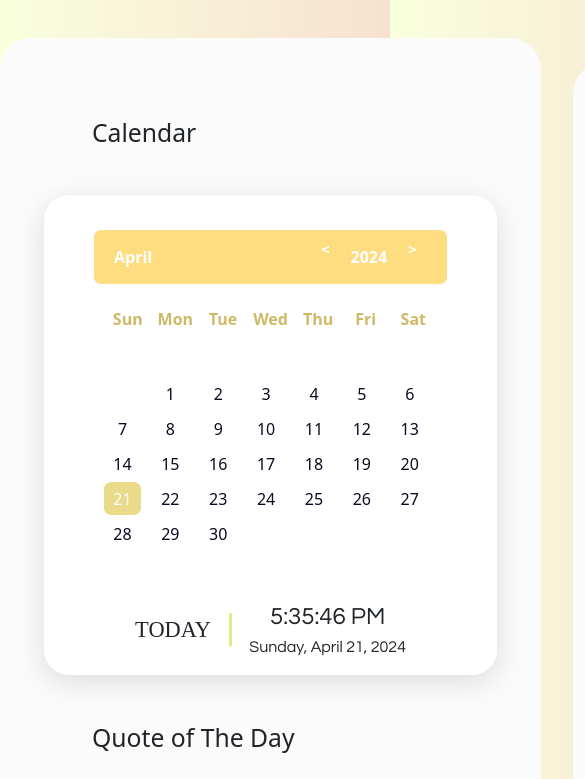
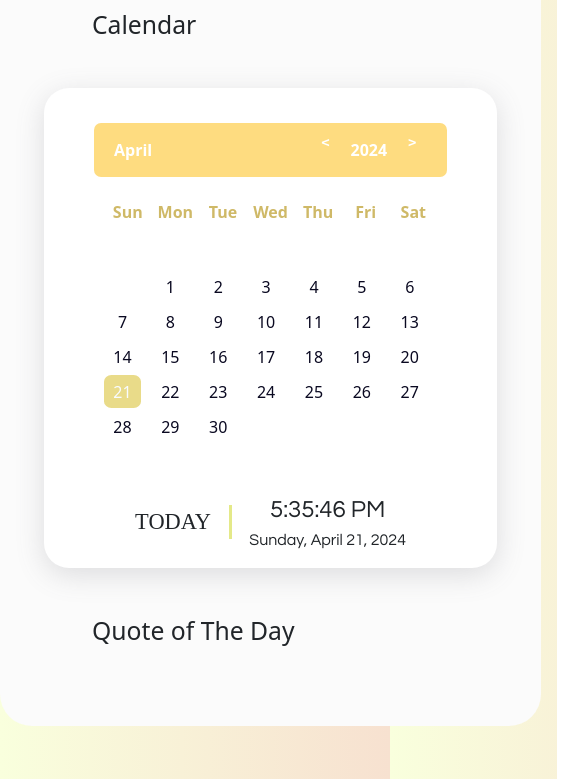
Before and after one commit to GTgyani206/OIBSIP, a plain HTML site: page index.html in a window 390 px wide. Shown: the part 94-873 px from the top of the page, 585 px wide, since content can reach past the window. Drawn offline with nearby package versions, Linux system fonts and the light colour scheme; no server answers.

Commit message:
Added media query

```diff
--- a/style.css
+++ b/style.css
@@ -345,3 +345,18 @@ li {
     opacity: 1;
   }
 }
+
+/*for mobile view*/
+@media screen and (max-width: 1250px) {
+  .content {
+    display: flex;
+    flex-wrap: wrap;
+    flex-direction: column;
+    justify-content: space-evenly;
+    align-items: center;
+  }
+
+  nav {
+    display: none;
+  }
+}
```
